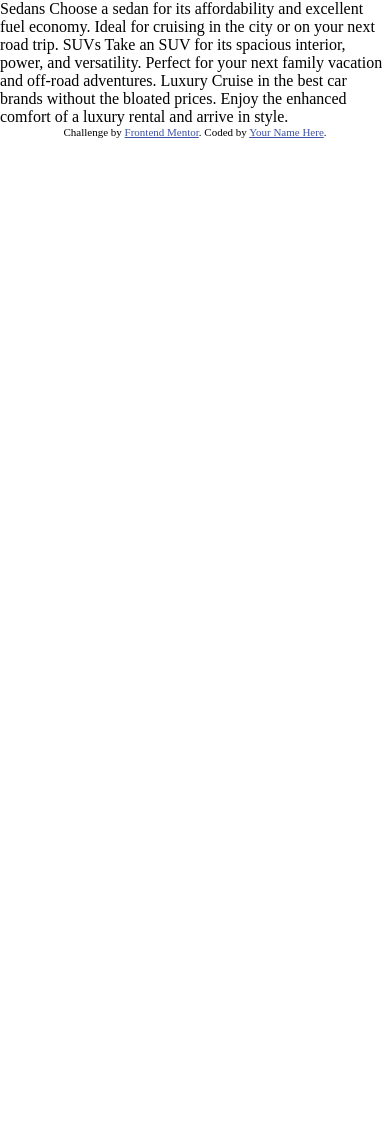
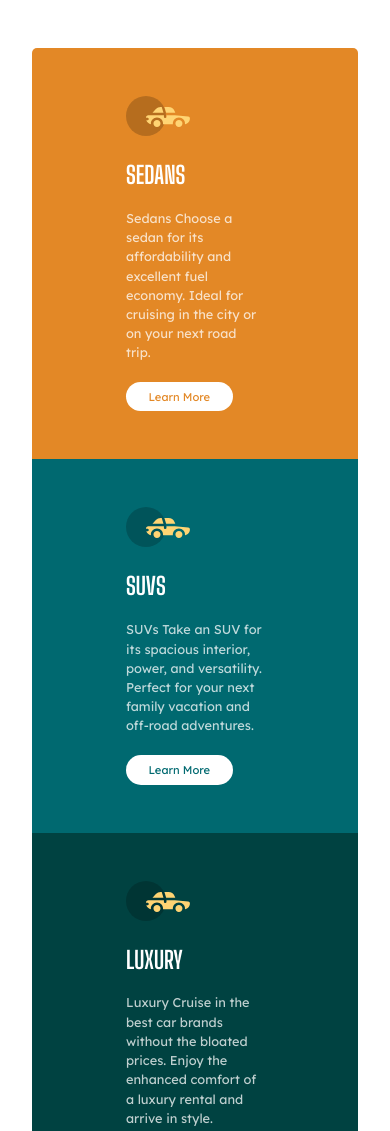
Before and after one commit to mariusgrHiof/3-column-preview-card-component, a plain HTML site: page index.html in a window 390 px wide. Shown: the top 1131 px of the page. Before the commit the page ends 844 px from the top, so only its background shows below. Drawn offline with Linux system fonts and the light colour scheme.

Commit message:
Made it responsive

```diff
--- a/index.html
+++ b/index.html
@@ -15,17 +15,63 @@
     <title>Frontend Mentor | 3-column preview card component</title>
   </head>
   <body>
-    Sedans Choose a sedan for its affordability and excellent fuel economy.
-    Ideal for cruising in the city or on your next road trip. SUVs Take an SUV
-    for its spacious interior, power, and versatility. Perfect for your next
-    family vacation and off-road adventures. Luxury Cruise in the best car
-    brands without the bloated prices. Enjoy the enhanced comfort of a luxury
-    rental and arrive in style.
+    <header>
+      <div class="cards row">
+        <div class="card__item bright-orange-bg">
+          <div class="container flex-col">
+            <img
+              class="card__item-img"
+              src="./images/icon-sedans.svg"
+              alt="car logo"
+            />
+            <h3 class="card__item-title">SEDANS</h3>
+            <p class="card__item-body">
+              Sedans Choose a sedan for its affordability and excellent fuel
+              economy. Ideal for cruising in the city or on your next road trip.
+            </p>
+            <a href="" class="card__item-btn bright-orange-color">Learn More</a>
+          </div>
+        </div>
+        <div class="card__item light-cyan-bg">
+          <div class="container flex-col">
+            <img
+              class="card__item-img"
+              src="./images/icon-sedans.svg"
+              alt="car logo"
+            />
+            <h3 class="card__item-title">SUVS</h3>
+            <p class="card__item-body">
+              SUVs Take an SUV for its spacious interior, power, and
+              versatility. Perfect for your next family vacation and off-road
+              adventures.
+            </p>
+            <a href="" class="card__item-btn light-cyan-color">Learn More</a>
+          </div>
+        </div>
+        <div class="card__item dark-cyan-bg">
+          <div class="container flex-col">
+            <img
+              class="card__item-img"
+              src="./images/icon-sedans.svg"
+              alt="car logo"
+            />
+            <h3 class="card__item-title">LUXURY</h3>
+            <p class="card__item-body">
+              Luxury Cruise in the best car brands without the bloated prices.
+              Enjoy the enhanced comfort of a luxury rental and arrive in style.
+            </p>
+            <a href="" class="card__item-btn dark-cyan-color">Learn More</a>
+          </div>
+        </div>
+      </div>
+    </header>
+
     <div class="attribution">
       Challenge by
       <a href="https://www.frontendmentor.io?ref=challenge" target="_blank"
         >Frontend Mentor</a
-      >. Coded by <a href="#">Your Name Here</a>.
+      >. Coded by
+      <a href="https://github.com/mariusgrHiof">Marius Gravningsmyhr</a>.
     </div>
   </body>
 </html>
--- a/style.css
+++ b/style.css
@@ -1,5 +1,6 @@
 @import url('https://fonts.googleapis.com/css2?family=Lexend+Deca&display=swap');
 @import url('https://fonts.googleapis.com/css2?family=Big+Shoulders+Display:wght@700&display=swap');
+@import url('https://fonts.googleapis.com/css2?family=Roboto&display=swap');
 *,
 *::before,
 *::after {
@@ -11,6 +12,16 @@ body {
   margin: 0;
   padding: 0;
 }
+img {
+  max-width: 100%;
+}
+
+header {
+  display: flex;
+  justify-content: center;
+  align-items: center;
+  height: 90vh;
+}
 
 :root {
   --bright-orange: hsl(31, 77%, 52%);
@@ -20,11 +31,129 @@ body {
   --very-light-grey: hsl(0, 0%, 95%);
 }
 
+.bright-orange-bg {
+  background-color: var(--bright-orange);
+}
+
+.dark-cyan-bg {
+  background-color: hsl(179, 100%, 13%);
+}
+
+.light-cyan-bg {
+  background-color: hsl(184, 100%, 22%);
+}
+.bright-orange-color {
+  color: var(--bright-orange);
+}
+
+.dark-cyan-color {
+  color: hsl(179, 100%, 13%);
+}
+
+.light-cyan-color {
+  color: hsl(184, 100%, 22%);
+}
+
+.row {
+  display: flex;
+}
+
+.flex-col {
+  display: flex;
+  flex-direction: column;
+  align-items: flex-start;
+  justify-content: space-between;
+}
+
+.cards {
+  width: 100%;
+  max-width: 950px;
+  border-radius: 5px;
+  overflow: hidden;
+}
+
+.card__item {
+  padding: 3em;
+}
+
+.card__item-title {
+  font-family: 'Big Shoulders Display', cursive;
+  color: #fff;
+  font-size: 1.8rem;
+}
+
+.card__item-body {
+  color: var(--trans-white);
+  line-height: 150%;
+  font-family: 'Lexend Deca', sans-serif;
+  font-size: 0.9rem;
+  margin-bottom: 5em;
+}
+
+.card__item-btn {
+  background: #fff;
+  border-radius: 100px;
+  padding: 0.7em 2em;
+  font-family: 'Lexend Deca', sans-serif;
+  text-decoration: none;
+}
+
 .attribution {
   font-size: 11px;
   text-align: center;
+  font-size: 1rem;
+  font-family: 'Roboto', sans-serif;
 }
 
 .attribution a {
   color: hsl(228, 45%, 44%);
+  text-decoration: none;
 }
+.attribution a:hover {
+  border-bottom: 1px solid black;
+}
+
+@media only screen and (max-width: 900px) {
+  .row {
+    flex-direction: column;
+  }
+  header {
+    height: auto;
+  }
+  .cards {
+    margin: 3em 2em;
+  }
+
+  .container {
+    width: 60%;
+    margin: 0 auto;
+  }
+  .card__item {
+    /* padding: 2rem; */
+  }
+
+  .card__item-body {
+    margin-bottom: 1.5em;
+    font-size: 0.8rem;
+  }
+  .card__item-title {
+    margin-bottom: 0.3em;
+    font-size: 1.5rem;
+  }
+  .card__item-btn {
+    font-size: 0.7rem;
+  }
+  .attribution {
+    margin: 2em;
+  }
+}
+
+@media only screen and (max-width: 376px) {
+  .container {
+    width: 100%;
+  }
+  .attribution {
+    margin: 2em;
+    font-size: 0.8rem;
+  }
+}
```
